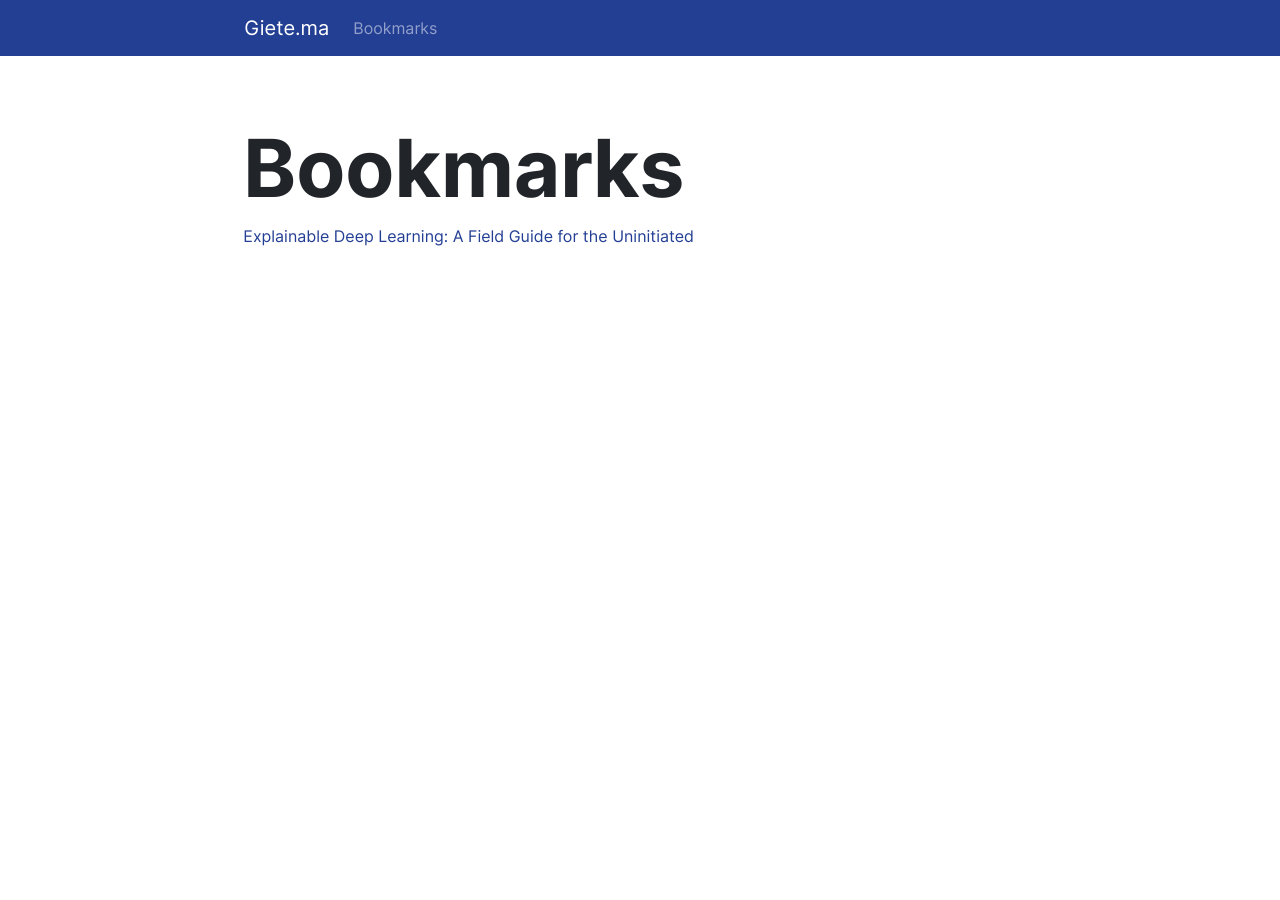
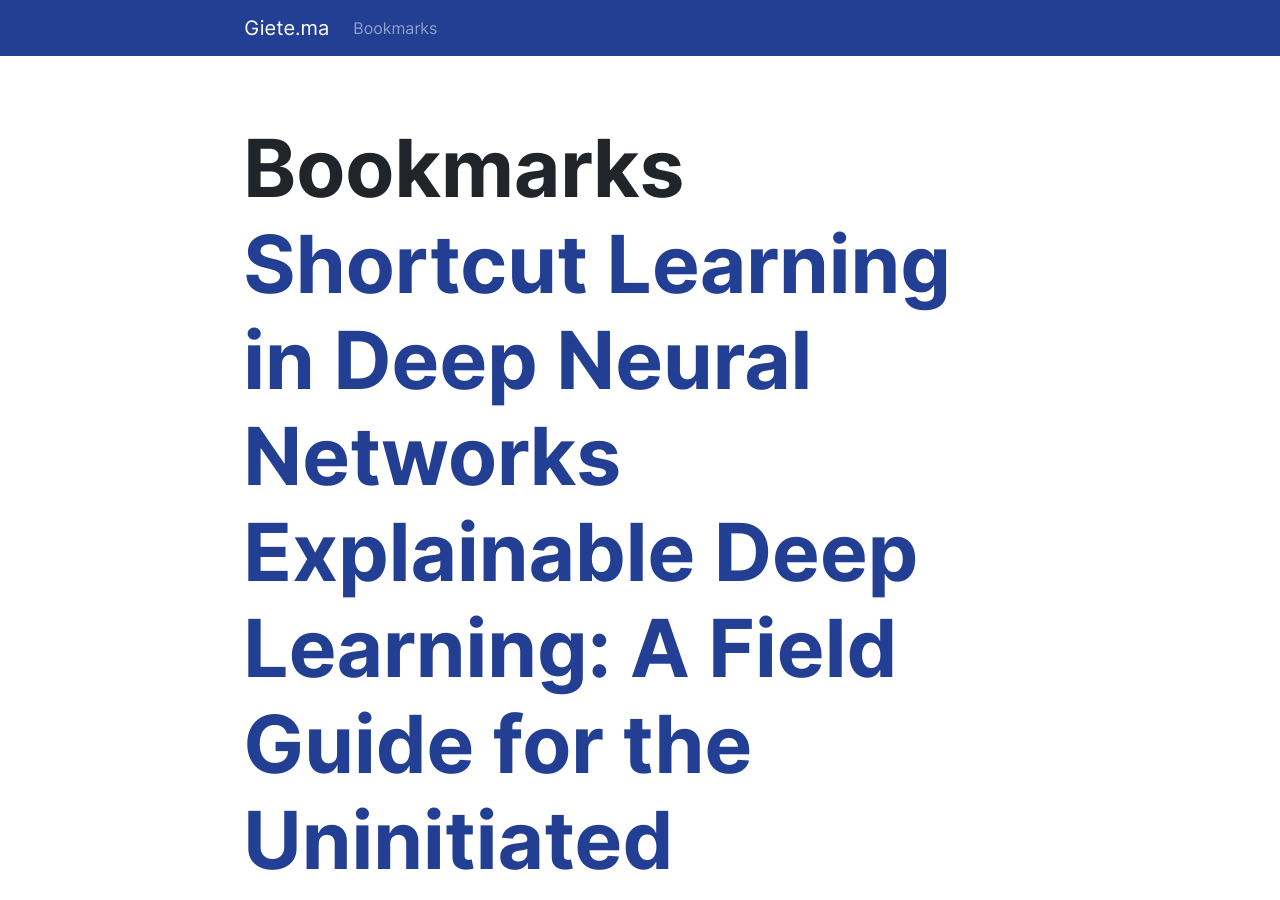
Before and after one commit to gietema/gietema.github.io, a Jekyll site: the page built from bookmarks.html, in a window 1280 px wide. Built offline with Jekyll 4.4.1, drawn with Linux system fonts in a browser that asks for light colours; nearby versions of some CDN libraries.

Commit message:
Update bookmarks

```diff
--- a/bookmarks.html
+++ b/bookmarks.html
@@ -2,5 +2,6 @@
 layout: default
 title: Bookmarks
 ---
-<h1>Bookmarks</h1>
+<h1>Bookmarks
+<a href="https://arxiv.org/abs/2004.07780" target="_blank">Shortcut Learning in Deep Neural Networks</a>
 <a href="https://arxiv.org/abs/2004.14545" target="_blank">Explainable Deep Learning: A Field Guide for the Uninitiated</a>
```
